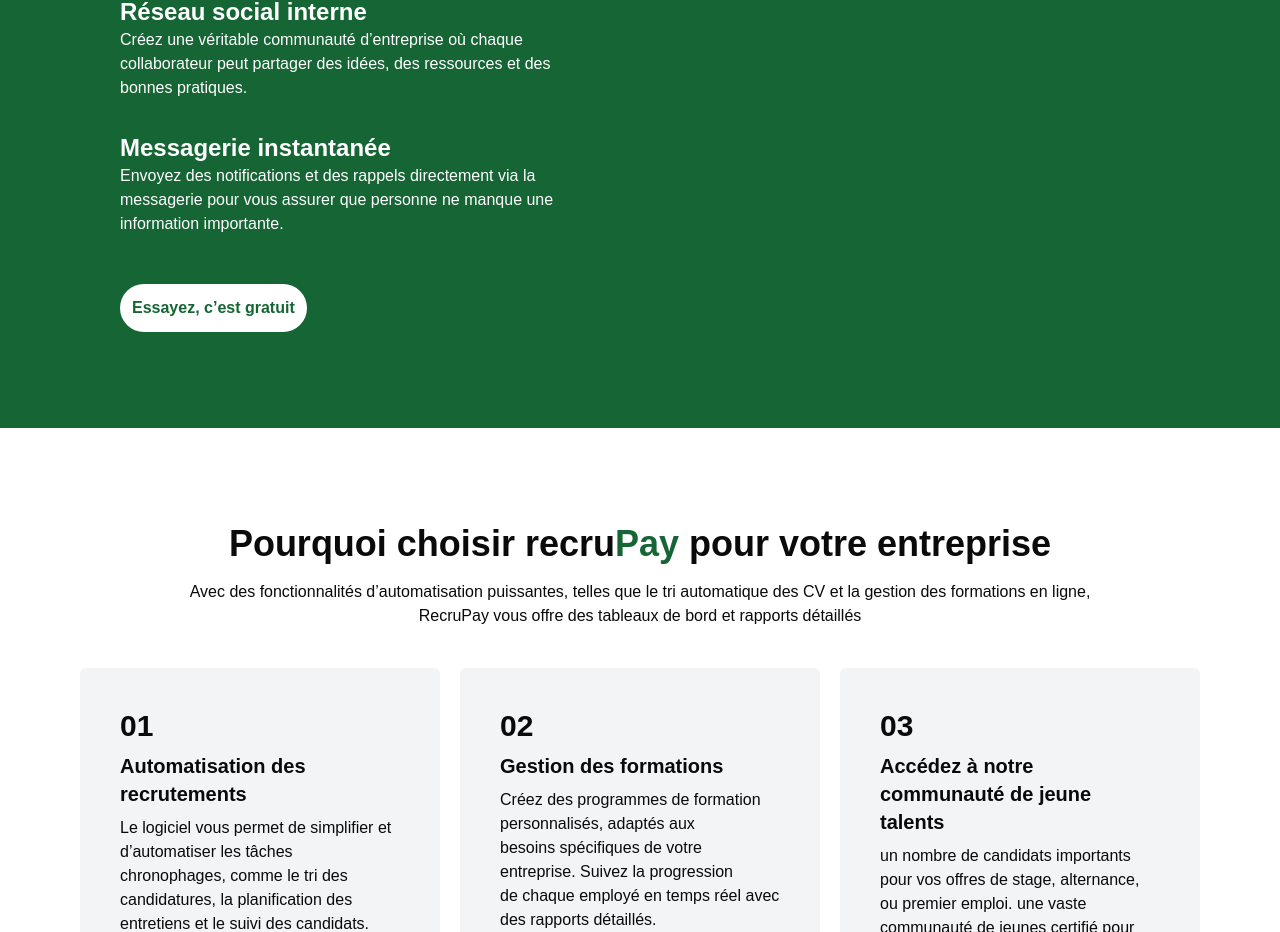
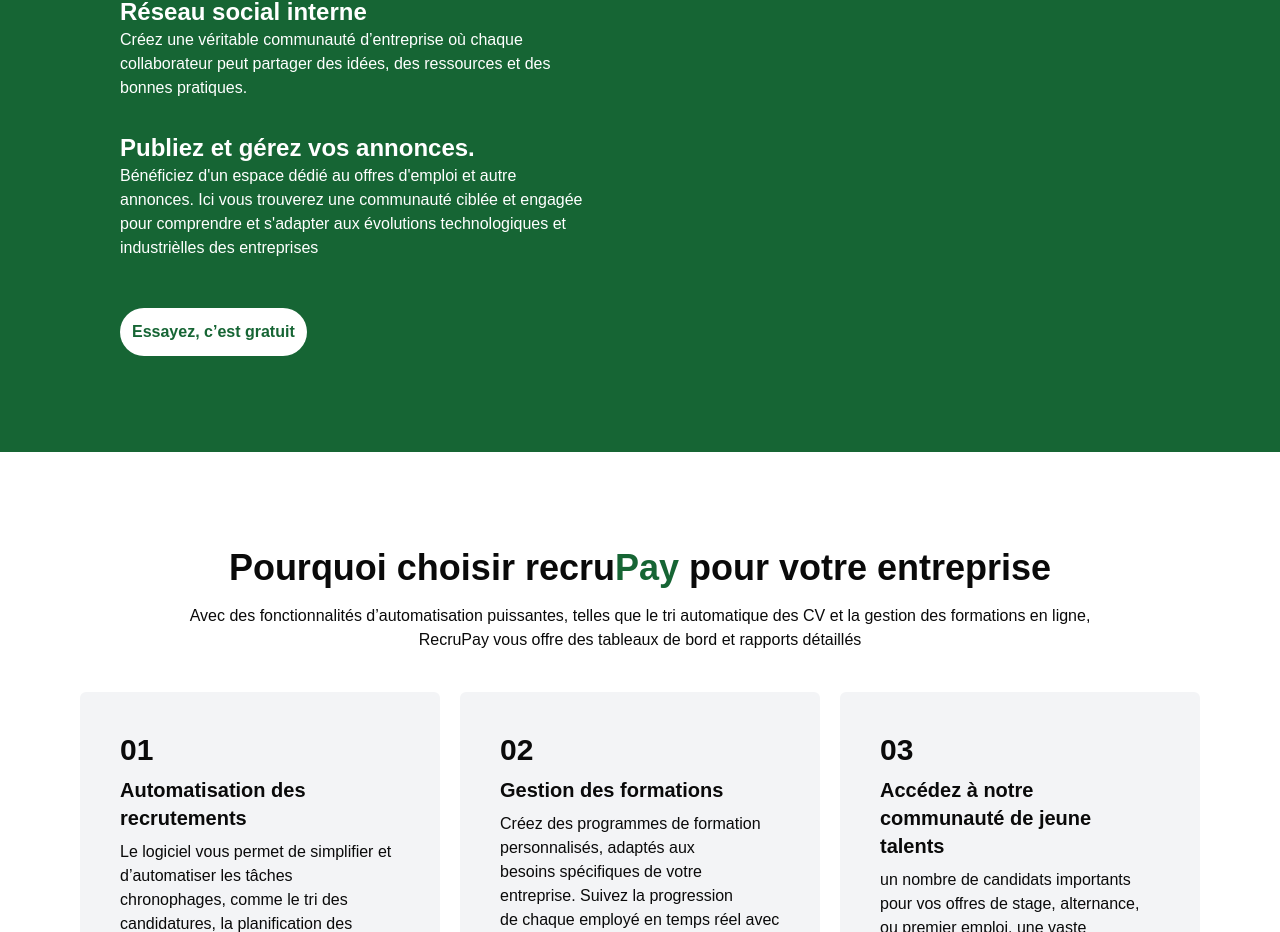
Before and after one commit to abraham241/recrupay-app, a Next.js app: page / in a window 1280 px wide. Shown: the part 1256-2188 px from the top of the page. Built offline with nearby package versions, Linux system fonts and the light colour scheme.

Commit message:
ajout de Publiez et gérez vos annonces

```diff
--- a/app/page.tsx
+++ b/app/page.tsx
@@ -182,13 +182,13 @@
               onMouseEnter={() => handleMouseEnter(Dashboard6)} // Changer l'image au survol
             >
               <h1 className="text-2xl font-bold text-white group-hover:text-green-800">
-                Messagerie instantanée
+                Publiez et gérez vos annonces.
               </h1>
               <p className="text-white group-hover:text-black">
-                Envoyez des notifications et des rappels directement via la{" "}
-                <br />
-                messagerie pour vous assurer que personne ne manque une <br />
-                information importante.
+                Bénéficiez d'un espace dédié au offres d'emploi et autre
+                annonces. Ici vous trouverez une communauté ciblée et engagée
+                pour comprendre et s'adapter aux évolutions technologiques et
+                industrièlles des entreprises
               </p>
             </div>
 
```
